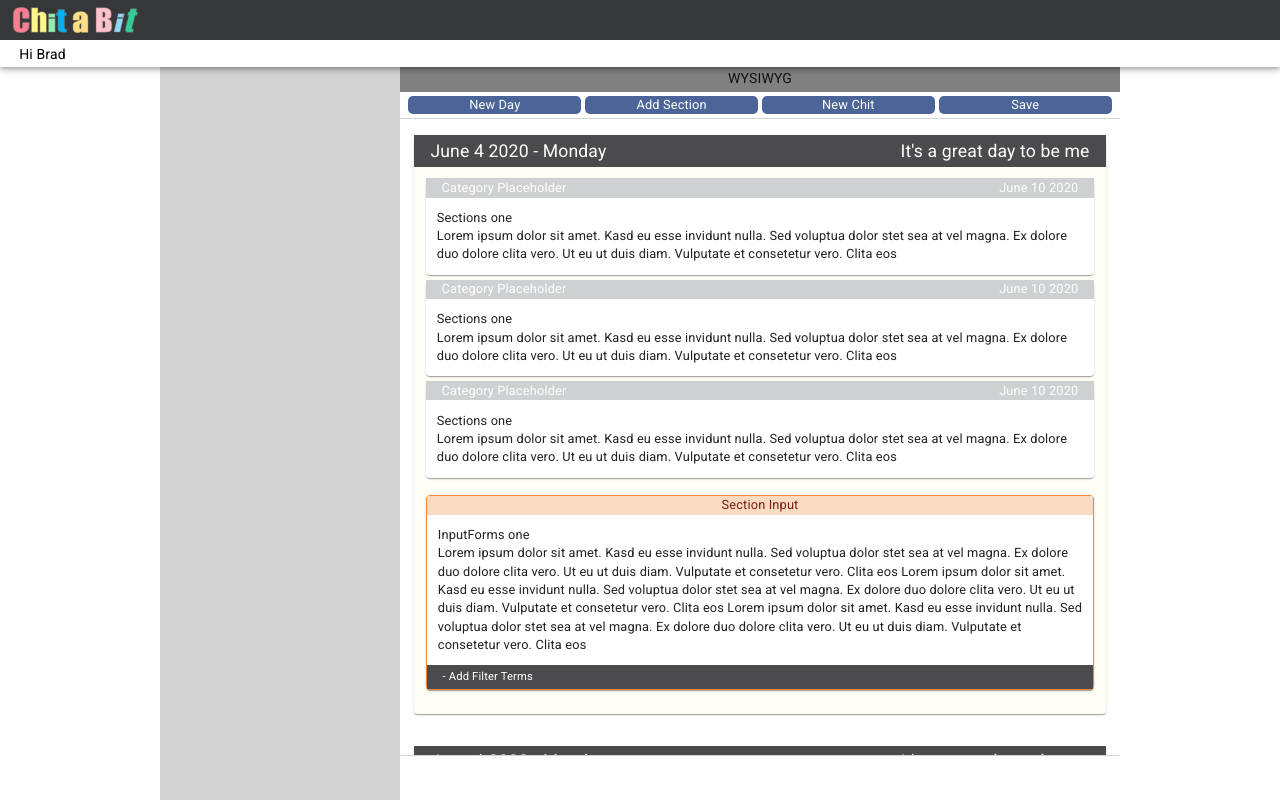
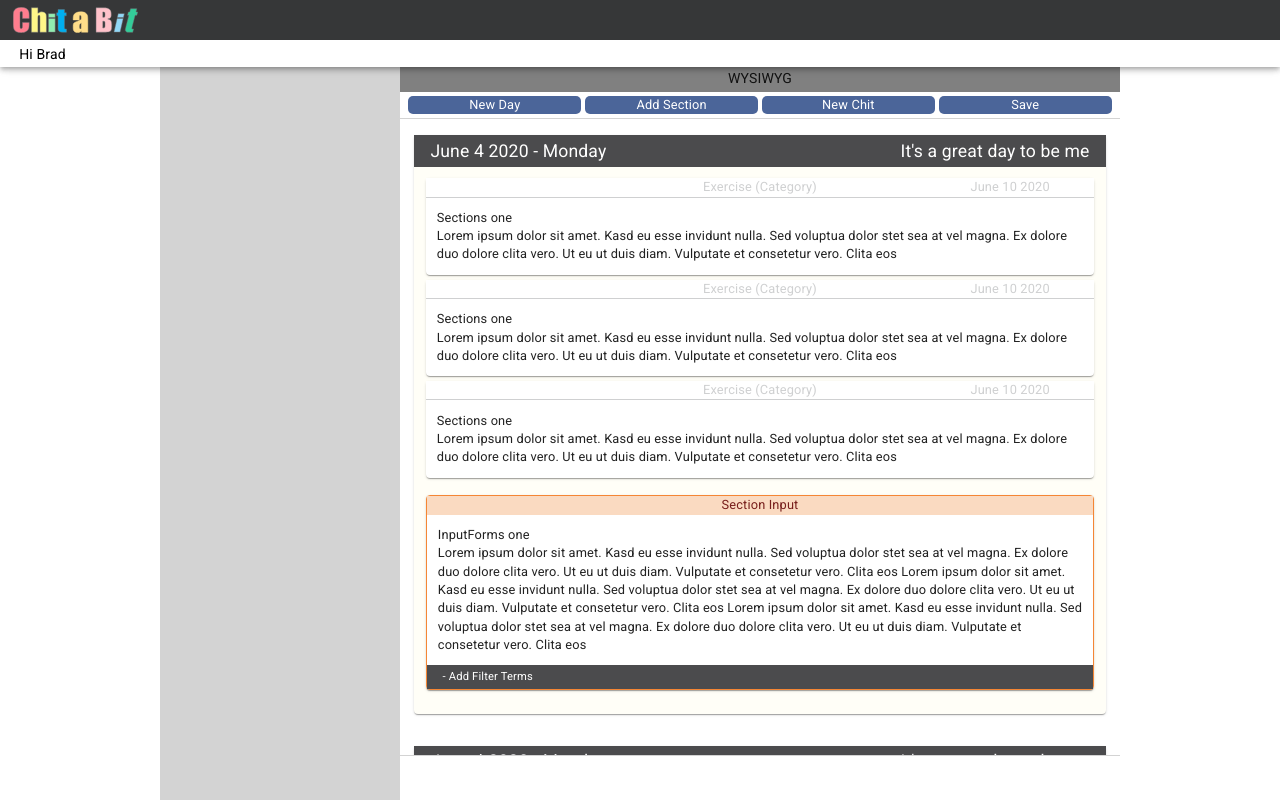
Before and after one commit to bbrous/chitabit, a React (Create React App) app: page /main in a window 1280 px wide. Built offline with nearby package versions, Linux system fonts and the light colour scheme.

Commit message:
added to formatting

```diff
--- a/src/pages/private/journalElements/Section.jsx
+++ b/src/pages/private/journalElements/Section.jsx
@@ -23,19 +23,54 @@ const Wrapper= styled(Paper)({
 const SectionHeader= styled('div')({
   display: 'flex',
 
-  justifyContent: 'space-between',
+  justifyContent: 'center',
   alignItems: 'center',
 
   padding: '0 1rem',
   width: '100%',
   height: '1.2rem',
-  backgroundColor: mediumLightGrey,
-  color: 'white',
+  backgroundColor: 'white',
+  color: mediumLightGrey,
+  borderBottom: '1px solid #CFD0D1',
   fontSize: '.8rem',
 
 
 
+
 })
+
+const Spacer= styled('div')({
+  display: 'flex',
+
+  justifyContent: 'flex-end',
+  alignItems: 'center',
+  whiteSpace: 'pre-wrap',
+  padding: '0 1%',
+  width: '26%',
+
+
+})
+
+const CategoryWrapper= styled('div')({
+  display: 'flex',
+
+  justifyContent: 'center',
+  alignItems: 'center',
+  padding: '0 1%',
+  width: '41%',
+
+})
+
+const DateWrapper= styled('div')({
+  display: 'flex',
+
+  justifyContent: 'flex-end',
+  alignItems: 'center',
+  padding: '0 1%',
+  width: '26%',
+
+})
+
 
 const SectionContent= styled('div')({
   display: 'block',
@@ -57,12 +92,13 @@ const Section = () => {
   return (
     <Wrapper>
        <SectionHeader>
-        <div>
-          Category Placeholder
-        </div>
-        <div>
+         <Spacer> {''} </Spacer>
+        <CategoryWrapper>
+          Exercise (Category)
+        </CategoryWrapper>
+        <DateWrapper>
           June 10 2020
-        </div>
+        </DateWrapper>
       </SectionHeader>
 
       <SectionContent>
```
